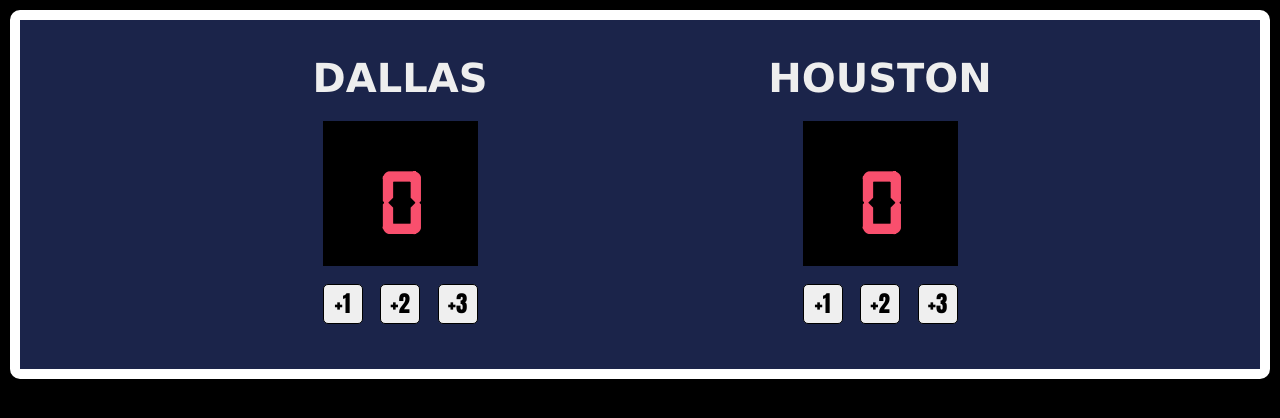
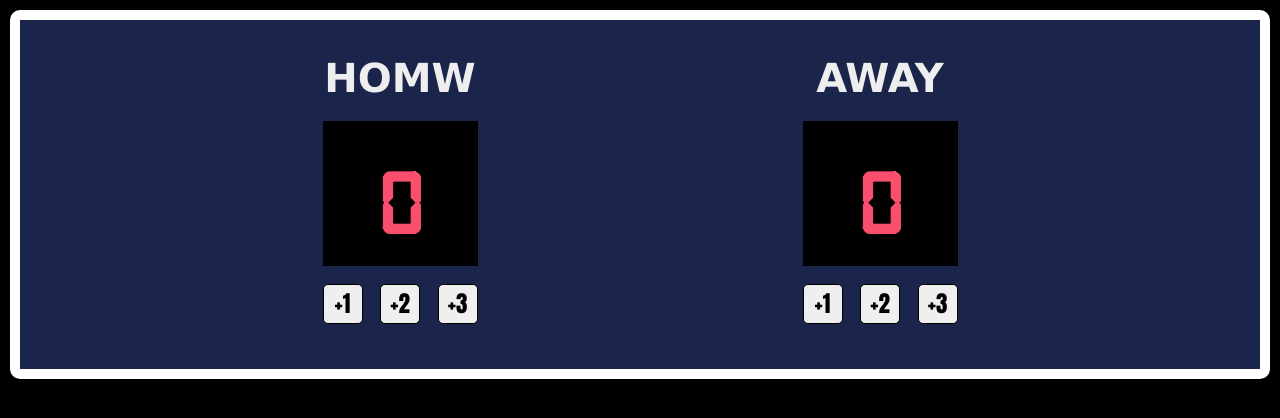
Before and after one commit to OvernightSolo/basketball-scoreboard, a plain HTML site: page index.html in a window 1280 px wide. Drawn offline with nearby package versions, Linux system fonts and the light colour scheme.

Commit message:
Update index.html

```diff
--- a/index.html
+++ b/index.html
@@ -14,7 +14,7 @@
   <body>
     <div class="container">
       <div class="home">
-        <h3>DALLAS</h3>
+        <h3>HOMW</h3>
         <div id="home-score">0</div>
         <div class="add-points">
           <button onclick="oneHome()" id="plus-one-home">+1</button>
@@ -23,7 +23,7 @@
         </div>
       </div>
       <div class="away">
-        <h3>HOUSTON</h3>
+        <h3>AWAY</h3>
         <div id="guest-score">0</div>
         <div class="add-points">
           <button onclick="oneGuest()" id="plus-one-guest">+1</button>
```
